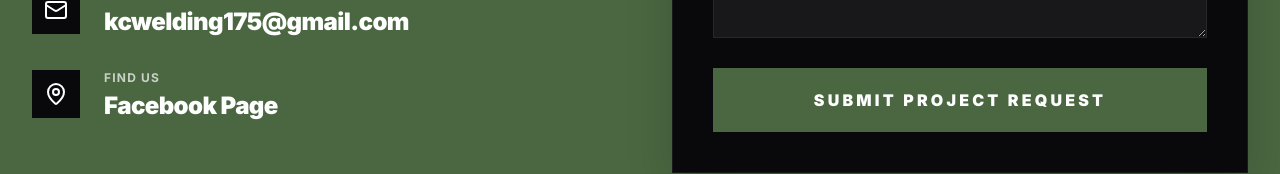
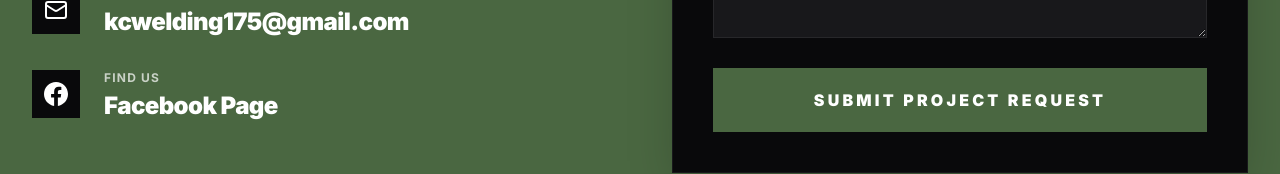
Before and after one commit to Founditmarketing/kcwelding, a React (Vite) app: page / in a window 1280 px wide. Shown: the part 4443-4617 px from the top of the page. Built offline with nearby package versions, Linux system fonts and the light colour scheme.

Commit message:
Replace MapPin with Facebook F SVG icon in contact section

```diff
--- a/src/App.tsx
+++ b/src/App.tsx
@@ -520,8 +520,10 @@ const Contact = () => {
                 </div>
               </div>
               <div className="flex items-start">
-                <div className="bg-zinc-950 p-3 mr-6">
-                  <MapPin size={24} />
+                <div className="bg-zinc-950 p-3 mr-6 flex items-center justify-center" style={{width: 48, height: 48}}>
+                  <svg width="24" height="24" viewBox="0 0 24 24" fill="white" xmlns="http://www.w3.org/2000/svg">
+                    <path d="M24 12.073C24 5.403 18.627 0 12 0S0 5.403 0 12.073C0 18.1 4.388 23.094 10.125 24v-8.437H7.078v-3.49h3.047V9.413c0-3.026 1.792-4.697 4.533-4.697 1.313 0 2.686.236 2.686.236v2.97h-1.513c-1.491 0-1.956.93-1.956 1.886v2.265h3.328l-.532 3.49h-2.796V24C19.612 23.094 24 18.1 24 12.073z"/>
+                  </svg>
                 </div>
                 <div>
                   <span className="block text-xs uppercase tracking-widest font-bold opacity-70 mb-1">Find Us</span>
```
